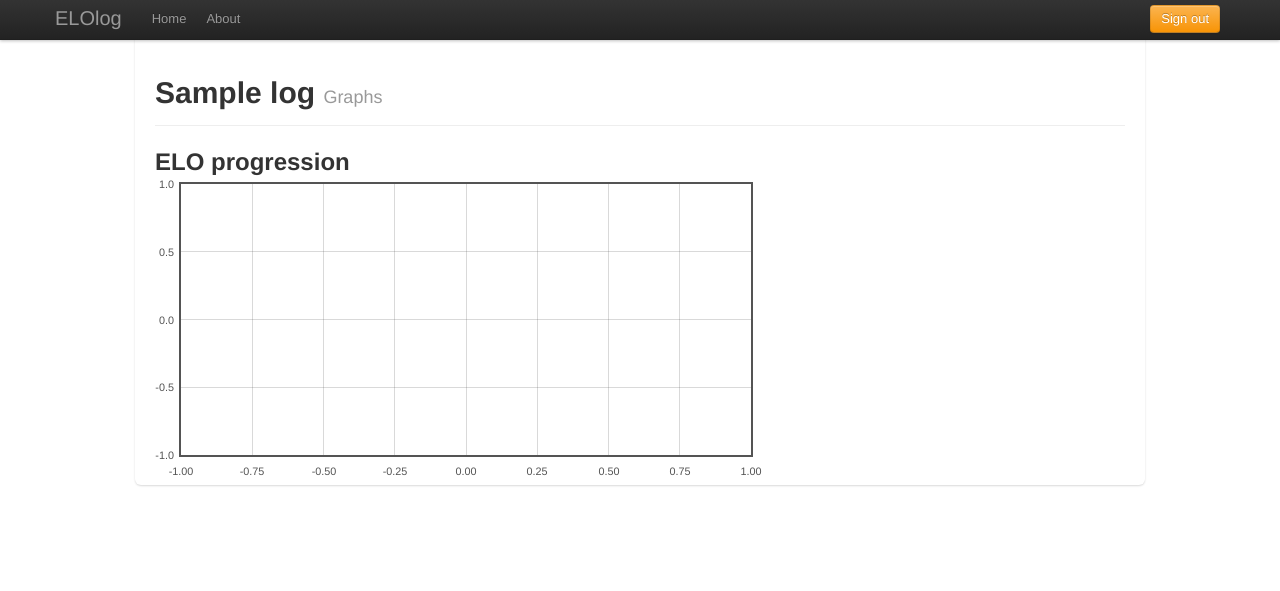
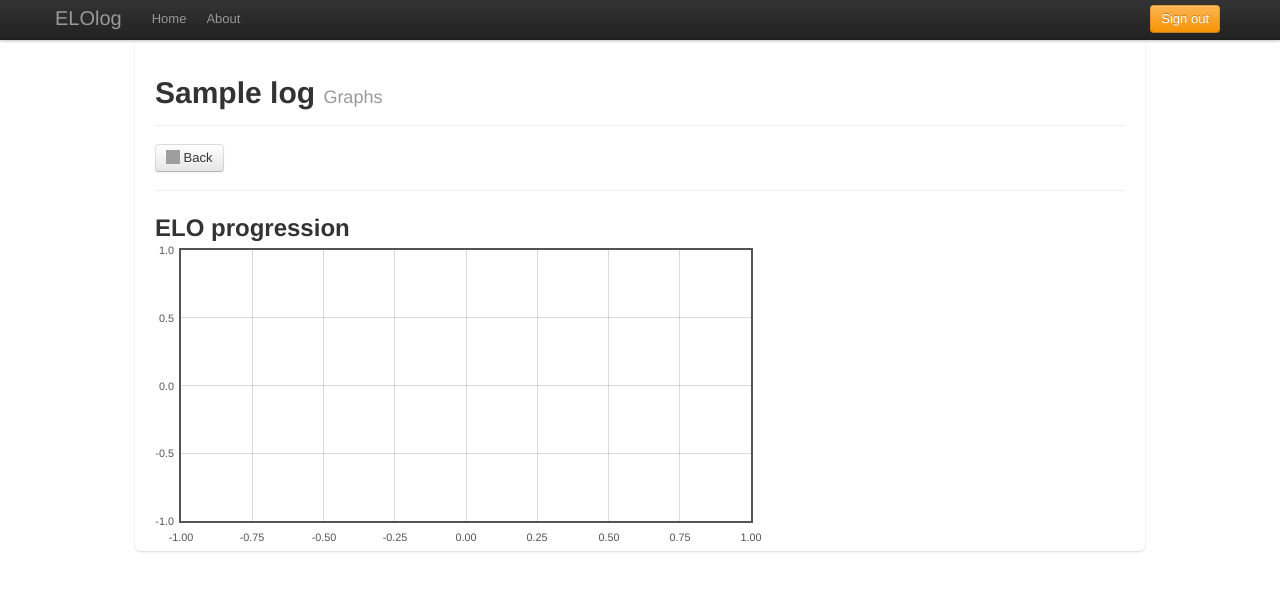
Before and after one commit to Alythe/elolog, a Django app: template templates/graph.html in a window 1280 px wide. Shown: the top 591 px of the page. Run offline with Django 3.2, Linux system fonts and the light colour scheme; the template is opened without the code that fills it: most values are stand-ins (such as "Sample title", 1, 10 or a date in 2020); data that the repository does not hold is empty; parts of the project's set-up code (start-up, migrations or seed data) failed here and were passed over; some libraries are stand-ins or nearby versions; grey boxes are pictures that could not be loaded.

Commit message:
Added Back button to graph template

```diff
--- a/templates/graph.html
+++ b/templates/graph.html
@@ -5,6 +5,11 @@
         <div class="page-header">
           <h1>{{ log.summoner_name }} <small>Graphs</small></h1>
         </div>
+        <a class="btn" href="{% url log.views.view log.id %}">
+          <i class="icon-arrow-left"></i>
+          Back
+        </a>
+        <hr/>
         {% if log_empty %}
         <div class="alert alert-warning">
           Your ELOlog is empty!
```
